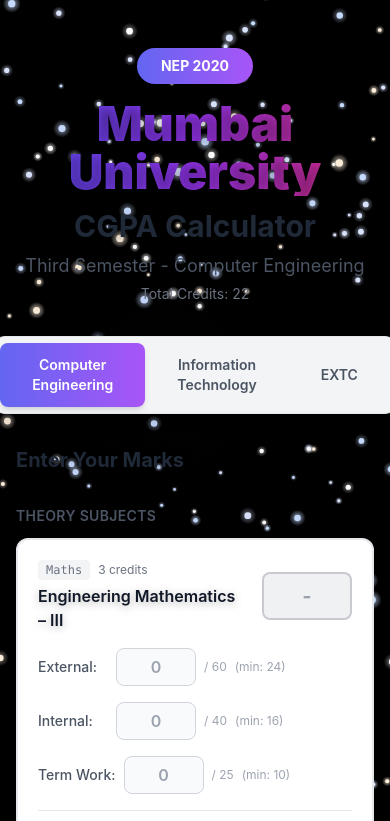
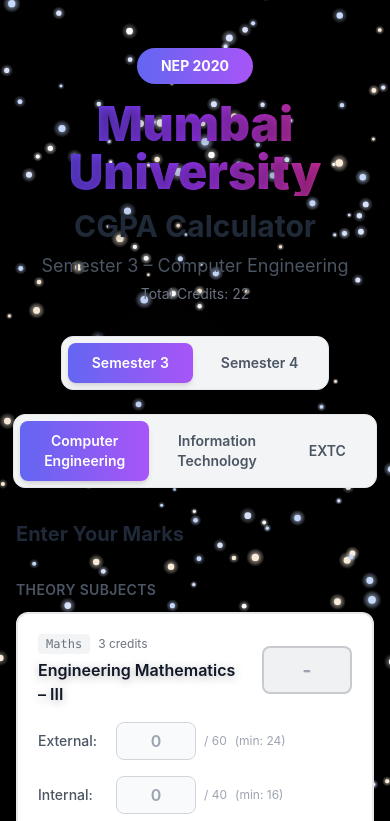
Before and after one commit to sumsin6996-dev/CGPA-Calculator-SEM-3, a Next.js app: page / in a window 390 px wide. Shown: the top 821 px of the page. Built offline with nearby package versions, Linux system fonts and the light colour scheme; no server answers.

Commit message:
feat: add semester selector UI and make Calculator fully config-driven

```diff
--- a/app/components/Calculator.tsx
+++ b/app/components/Calculator.tsx
@@ -1,37 +1,74 @@
 'use client';
 
-import { useState, useRef, useEffect } from 'react';
+import { useState, useRef, useCallback } from 'react';
 import { Subject } from '../types';
-import { getSubjectsByBranch, Branch } from '../subjects';
-import { calculateGrade, calculateSGPA, checkMinimumMarks } from '../grading';
+import {
+    getSubjects,
+    getPracticalStartIndex,
+    getAllSemesters,
+    getBranchesForSemester,
+    getTotalCredits,
+} from '../subjects';
+import { calculateGrade, calculateSGPA, checkMinimumMarks, getGradeColor } from '../grading';
 import SubjectInput from './SubjectInput';
 import Results from './Results';
 
+type SemKey = string;
+type BranchKey = string;
+
 export default function Calculator() {
-    const [branch, setBranch] = useState<Branch>('computer');
-    const [subjects, setSubjects] = useState<Subject[]>(getSubjectsByBranch('computer'));
+    const allSemesters = getAllSemesters();
+
+    const [semester, setSemester] = useState<SemKey>('sem3');
+    const [branch, setBranch] = useState<BranchKey>('computer');
+    const [subjects, setSubjects] = useState<Subject[]>(getSubjects('sem3', 'computer'));
+
     const subjectRefs = useRef<{ [key: string]: { focusFirstInput: () => void } | null }>({});
 
-    const handleComponentChange = (code: string, componentName: string, marks: number) => {
+    const availableBranches = getBranchesForSemester(semester);
+    const totalCredits = getTotalCredits(semester);
+    const practicalStart = getPracticalStartIndex(semester, branch);
+    const theorySubjects = subjects.slice(0, practicalStart);
+    const practicalSubjects = subjects.slice(practicalStart);
+    const hasMarks = subjects.some((s) => s.totalMarks > 0);
+    const hasFailures = subjects.some((s) => s.isFailed);
+    const result = calculateSGPA(subjects);
+
+    const semesterLabel = allSemesters.find((s) => s.key === semester)?.label ?? '';
+    const branchLabel = availableBranches.find((b) => b.key === branch)?.label ?? '';
+
+    const handleSemesterChange = (newSem: SemKey) => {
+        setSemester(newSem);
+        const branches = getBranchesForSemester(newSem);
+        const firstBranch = branches[0]?.key ?? 'computer';
+        setBranch(firstBranch);
+        setSubjects(getSubjects(newSem, firstBranch));
+    };
+
+    const handleBranchChange = (newBranch: BranchKey) => {
+        setBranch(newBranch);
+        setSubjects(getSubjects(semester, newBranch));
+    };
+
+    const handleReset = () => {
+        setSubjects(getSubjects(semester, branch));
+    };
+
+    const handleComponentChange = useCallback(
+        (code: string, componentName: string, marks: number) => {
             setSubjects((prev) =>
                 prev.map((subject) => {
-                if (subject.code === code) {
-                    // Update the specific component
+                    if (subject.code !== code) return subject;
+
                     const updatedComponents = subject.components.map((comp) =>
                         comp.name === componentName ? { ...comp, marks } : comp
                     );
 
-                    // Calculate total marks
-                    const totalMarks = updatedComponents.reduce((sum, comp) => sum + comp.marks, 0);
-
-                    // Calculate max total
-                    const maxTotal = updatedComponents.reduce((sum, comp) => sum + comp.maxMarks, 0);
-
-                    // Calculate percentage
+                    const totalMarks = updatedComponents.reduce((sum, c) => sum + c.marks, 0);
+                    const maxTotal = updatedComponents.reduce((sum, c) => sum + c.maxMarks, 0);
                     const percentage = maxTotal > 0 ? (totalMarks / maxTotal) * 100 : 0;
 
-                    // Check if failed due to minimum marks requirement
-                    const updatedSubject = {
+                    const updatedSubject: Subject = {
                         ...subject,
                         components: updatedComponents,
                         totalMarks,
@@ -42,52 +79,23 @@
                     };
 
                     const isFailed = checkMinimumMarks(updatedSubject);
-
-                    // Get grade and points based on percentage and fail status
                     const { grade, points } = calculateGrade(percentage, isFailed);
 
-                    return {
-                        ...updatedSubject,
-                        grade,
-                        gradePoints: points,
-                        isFailed,
-                    };
-                }
-                return subject;
+                    return { ...updatedSubject, grade, gradePoints: points, isFailed };
                 })
             );
-    };
+        },
+        []
+    );
 
-    const handleReset = () => {
-        setSubjects(getSubjectsByBranch(branch));
-    };
-
-    const handleBranchChange = (newBranch: Branch) => {
-        setBranch(newBranch);
-        setSubjects(getSubjectsByBranch(newBranch));
-    };
-
-    // Create callback for moving to next subject
-    const createNextSubjectCallback = (currentIndex: number) => {
-        return () => {
+    const createNextSubjectCallback = (currentIndex: number) => () => {
         const nextIndex = currentIndex + 1;
         if (nextIndex < subjects.length) {
             const nextSubject = subjects[nextIndex];
             const nextRef = subjectRefs.current[nextSubject.code];
-                if (nextRef) {
-                    setTimeout(() => nextRef.focusFirstInput(), 50);
-                }
+            if (nextRef) setTimeout(() => nextRef.focusFirstInput(), 50);
         }
     };
-    };
-
-    const result = calculateSGPA(subjects);
-    const hasMarks = subjects.some((s) => s.totalMarks > 0);
-    const hasFailures = subjects.some((s) => s.isFailed);
-
-    // Separate theory and practical subjects
-    const theorySubjects = subjects.slice(0, 5);
-    const practicalSubjects = subjects.slice(5);
 
     return (
         <div className="max-w-7xl mx-auto">
@@ -103,52 +111,63 @@
                     CGPA Calculator
                 </h2>
                 <p className="text-gray-600 dark:text-gray-400 text-lg">
-                    Third Semester - {branch === 'computer' ? 'Computer Engineering' : branch === 'it' ? 'Information Technology' : 'Electronics & Telecommunication'}
+                    {semesterLabel} – {branchLabel}
                 </p>
                 <p className="text-sm text-gray-500 dark:text-gray-500 mt-1">
-                    Total Credits: 22
+                    Total Credits: {totalCredits}
                 </p>
             </div>
 
-            {/* Branch Selector */}
-            <div className="mb-8 flex justify-center">
-                <div className="inline-flex bg-gray-100 dark:bg-gray-800 rounded-xl p-1.5 shadow-lg border border-gray-200 dark:border-gray-700">
+            {/* Semester Selector */}
+            <div className="mb-6 flex justify-center">
+                <div className="inline-flex bg-gray-100 dark:bg-gray-800 rounded-xl p-1.5 shadow-lg border border-gray-200 dark:border-gray-700 gap-1">
+                    {allSemesters.map((sem) => (
                         <button
-                        onClick={() => handleBranchChange('computer')}
-                        className={`px-8 py-3 rounded-lg font-semibold text-sm transition-all duration-200 ${branch === 'computer'
+                            key={sem.key}
+                            onClick={() => handleSemesterChange(sem.key)}
+                            className={`px-6 py-2.5 rounded-lg font-semibold text-sm transition-all duration-200 ${
+                                semester === sem.key
                                     ? 'bg-gradient-to-r from-indigo-500 to-purple-500 text-white shadow-md'
                                     : 'text-gray-600 dark:text-gray-400 hover:text-gray-800 dark:hover:text-gray-200'
                             }`}
                         >
-                        Computer Engineering
+                            {sem.label}
                         </button>
+                    ))}
+                </div>
+            </div>
+
+            {/* Branch Selector (only shown when more than 1 branch) */}
+            {availableBranches.length > 1 && (
+                <div className="mb-8 flex justify-center">
+                    <div className="inline-flex bg-gray-100 dark:bg-gray-800 rounded-xl p-1.5 shadow border border-gray-200 dark:border-gray-700 gap-1">
+                        {availableBranches.map((b) => (
                             <button
-                        onClick={() => handleBranchChange('it')}
-                        className={`px-8 py-3 rounded-lg font-semibold text-sm transition-all duration-200 ${branch === 'it'
+                                key={b.key}
+                                onClick={() => handleBranchChange(b.key)}
+                                className={`px-6 py-2.5 rounded-lg font-semibold text-sm transition-all duration-200 ${
+                                    branch === b.key
                                         ? 'bg-gradient-to-r from-indigo-500 to-purple-500 text-white shadow-md'
                                         : 'text-gray-600 dark:text-gray-400 hover:text-gray-800 dark:hover:text-gray-200'
                                 }`}
                             >
-                        Information Technology
+                                {b.label}
                             </button>
-                    <button
-                        onClick={() => handleBranchChange('extc')}
-                        className={`px-8 py-3 rounded-lg font-semibold text-sm transition-all duration-200 ${branch === 'extc'
-                            ? 'bg-gradient-to-r from-indigo-500 to-purple-500 text-white shadow-md'
-                            : 'text-gray-600 dark:text-gray-400 hover:text-gray-800 dark:hover:text-gray-200'
-                            }`}
-                    >
-                        EXTC
-                    </button>
+                        ))}
                     </div>
                 </div>
+            )}
 
             {/* Failure Warning */}
             {hasFailures && (
                 <div className="mb-6 p-4 bg-red-50 dark:bg-red-900/20 border-2 border-red-500 rounded-xl">
                     <div className="flex items-center gap-2 text-red-700 dark:text-red-300">
                         <svg className="w-5 h-5" fill="currentColor" viewBox="0 0 20 20">
-                            <path fillRule="evenodd" d="M8.257 3.099c.765-1.36 2.722-1.36 3.486 0l5.58 9.92c.75 1.334-.213 2.98-1.742 2.98H4.42c-1.53 0-2.493-1.646-1.743-2.98l5.58-9.92zM11 13a1 1 0 11-2 0 1 1 0 012 0zm-1-8a1 1 0 00-1 1v3a1 1 0 002 0V6a1 1 0 00-1-1z" clipRule="evenodd" />
+                            <path
+                                fillRule="evenodd"
+                                d="M8.257 3.099c.765-1.36 2.722-1.36 3.486 0l5.58 9.92c.75 1.334-.213 2.98-1.742 2.98H4.42c-1.53 0-2.493-1.646-1.743-2.98l5.58-9.92zM11 13a1 1 0 11-2 0 1 1 0 012 0zm-1-8a1 1 0 00-1 1v3a1 1 0 002 0V6a1 1 0 00-1-1z"
+                                clipRule="evenodd"
+                            />
                         </svg>
                         <span className="font-semibold">
                             Warning: One or more subjects have marks below the minimum requirement!
@@ -174,7 +193,7 @@
                         )}
                     </div>
 
-                    {/* Theory Subjects */}
+                    {theorySubjects.length > 0 && (
                         <div>
                             <h4 className="text-sm font-semibold text-gray-600 dark:text-gray-400 mb-3 uppercase tracking-wide">
                                 Theory Subjects
@@ -182,10 +201,8 @@
                             <div className="space-y-3">
                                 {theorySubjects.map((subject, index) => (
                                     <SubjectInput
-                                    key={subject.code}
-                                    ref={(el) => {
-                                        subjectRefs.current[subject.code] = el;
-                                    }}
+                                        key={`${semester}-${branch}-${subject.code}`}
+                                        ref={(el) => { subjectRefs.current[subject.code] = el; }}
                                         subject={subject}
                                         onComponentChange={handleComponentChange}
                                         onLastInputComplete={createNextSubjectCallback(index)}
@@ -193,8 +210,9 @@
                                 ))}
                             </div>
                         </div>
+                    )}
 
-                    {/* Practical Subjects */}
+                    {practicalSubjects.length > 0 && (
                         <div>
                             <h4 className="text-sm font-semibold text-gray-600 dark:text-gray-400 mb-3 uppercase tracking-wide">
                                 Practicals / TW
@@ -202,115 +220,21 @@
                             <div className="space-y-3">
                                 {practicalSubjects.map((subject, index) => (
                                     <SubjectInput
-                                    key={subject.code}
-                                    ref={(el) => {
-                                        subjectRefs.current[subject.code] = el;
-                                    }}
+                                        key={`${semester}-${branch}-${subject.code}`}
+                                        ref={(el) => { subjectRefs.current[subject.code] = el; }}
                                         subject={subject}
                                         onComponentChange={handleComponentChange}
-                                    onLastInputComplete={createNextSubjectCallback(theorySubjects.length + index)}
+                                        onLastInputComplete={createNextSubjectCallback(
+                                            theorySubjects.length + index
+                                        )}
                                     />
                                 ))}
                             </div>
                         </div>
+                    )}
 
                     {/* Grading Scale Reference */}
-                    <div className="bg-gray-50 dark:bg-gray-800 rounded-xl p-6 border border-gray-200 dark:border-gray-700">
-                        <h4 className="font-semibold text-gray-800 dark:text-white mb-4">
-                            Mumbai University Grading Scale (Strict)
-                        </h4>
-                        <div className="grid grid-cols-2 sm:grid-cols-4 gap-3 text-sm mb-4">
-                            {[
-                                { grade: 'O', range: '≥ 90', points: 10 },
-                                { grade: 'A+', range: '80-89', points: 9 },
-                                { grade: 'A', range: '70-79', points: 8 },
-                                { grade: 'B+', range: '60-69', points: 7 },
-                                { grade: 'B', range: '55-59', points: 6 },
-                                { grade: 'C', range: '50-54', points: 5 },
-                                { grade: 'D', range: '40-49', points: 4 },
-                                { grade: 'F', range: '< 40', points: 0 },
-                            ].map((item, idx) => (
-                                <div
-                                    key={`${item.grade}-${idx}`}
-                                    className="bg-white dark:bg-gray-700 rounded-lg p-3 text-center"
-                                >
-                                    <div className={`text-lg font-bold ${getGradeColor(item.grade)}`}>
-                                        {item.grade}
-                                    </div>
-                                    <div className="text-xs text-gray-600 dark:text-gray-400 mt-1">
-                                        {item.range}%
-                                    </div>
-                                    <div className="text-xs text-gray-500 dark:text-gray-500 mt-0.5">
-                                        GP {item.points}
-                                    </div>
-                                </div>
-                            ))}
-                        </div>
-                        <div className="space-y-2">
-                            <div className="p-3 bg-blue-50 dark:bg-blue-900/20 rounded-lg">
-                                <p className="text-xs text-blue-800 dark:text-blue-300">
-                                    <strong>Minimum Marks Requirements:</strong>
-                                </p>
-                                <ul className="text-xs text-blue-700 dark:text-blue-300 mt-1 ml-4 list-disc space-y-0.5">
-                                    <li>Theory External: Minimum 24/60</li>
-                                    <li>Theory Internal: Minimum 16/40</li>
-                                    {branch === 'computer' && (
-                                        <>
-                                            <li>AOA/COA Labs TW: Minimum 10/25</li>
-                                            <li>AOA/COA Labs OR: Minimum 10/25</li>
-                                            <li>FSJP TW: Minimum 20/50</li>
-                                            <li>FSJP OR: Minimum 10/25</li>
-                                        </>
-                                    )}
-                                    {branch === 'it' && (
-                                        <>
-                                            <li>ADSA/DBMS Labs TW: Minimum 10/25</li>
-                                            <li>ADSA/DBMS Labs OR: Minimum 10/25</li>
-                                            <li>FSJP TW: Minimum 20/50</li>
-                                            <li>FSJP OR: Minimum 10/25</li>
-                                        </>
-                                    )}
-                                    {branch === 'extc' && (
-                                        <>
-                                            <li>EDLC/DSD Labs TW: Minimum 10/25</li>
-                                            <li>EDLC/DSD Labs OR: Minimum 10/25</li>
-                                            <li>C++ & Java TW: Minimum 20/50</li>
-                                            <li>C++ & Java OR: Minimum 10/25</li>
-                                        </>
-                                    )}
-                                    <li>ED/ES TW: Minimum 20/50</li>
-                                </ul>
-                            </div>
-                            <div className="p-3 bg-purple-50 dark:bg-purple-900/20 rounded-lg">
-                                <p className="text-xs text-purple-800 dark:text-purple-300">
-                                    <strong>Subject Structure:</strong>
-                                </p>
-                                <ul className="text-xs text-purple-700 dark:text-purple-300 mt-1 ml-4 list-disc space-y-0.5">
-                                    <li>Theory: External (60) + Internal (40) = 100</li>
-                                    <li>Maths: External (60) + Internal (40) + TW (25) = 125</li>
-                                    {branch === 'computer' && (
-                                        <>
-                                            <li>AOA/COA Labs: TW (25) + OR (25) = 50</li>
-                                            <li>FSJP: TW (50) + OR (25) = 75</li>
-                                        </>
-                                    )}
-                                    {branch === 'it' && (
-                                        <>
-                                            <li>AOA/DBMS Labs: TW (25) + OR (25) = 50</li>
-                                            <li>FSJP: TW (50) + OR (25) = 75</li>
-                                        </>
-                                    )}
-                                    {branch === 'extc' && (
-                                        <>
-                                            <li>EDLC/DSD Labs: TW (25) + OR (25) = 50</li>
-                                            <li>C++ & Java: TW (50) + OR (25) = 75</li>
-                                        </>
-                                    )}
-                                    <li>ED/ES: TW (50) = 50</li>
-                                </ul>
-                            </div>
-                        </div>
-                    </div>
+                    <GradingScaleReference semester={semester} branch={branch} />
                 </div>
 
                 {/* Results Section */}
@@ -324,16 +248,81 @@
     );
 }
 
-function getGradeColor(grade: string): string {
-    const colors: { [key: string]: string } = {
-        'O': 'text-emerald-500',
-        'A+': 'text-green-500',
-        'A': 'text-lime-500',
-        'B+': 'text-yellow-500',
-        'B': 'text-orange-500',
-        'C': 'text-amber-600',
-        'D': 'text-orange-700',
-        'F': 'text-red-600',
+function GradingScaleReference({ semester, branch }: { semester: string; branch: string }) {
+    const gradeItems = [
+        { grade: 'O', range: '≥ 90', points: 10 },
+        { grade: 'A+', range: '80–89', points: 9 },
+        { grade: 'A', range: '70–79', points: 8 },
+        { grade: 'B+', range: '60–69', points: 7 },
+        { grade: 'B', range: '55–59', points: 6 },
+        { grade: 'C', range: '50–54', points: 5 },
+        { grade: 'D', range: '40–49', points: 4 },
+        { grade: 'F', range: '< 40', points: 0 },
+    ];
+
+    const minMarkInfo: Record<string, string[]> = {
+        'sem3-computer': [
+            'Theory External: min 24 / 60',
+            'Theory Internal: min 16 / 40',
+            'Maths TW: min 10 / 25',
+            'AOA / COA Lab TW & OR: min 10 / 25',
+            'FSJP TW: min 20 / 50  |  OR: min 10 / 25',
+            'ED / ESE TW: min 20 / 50',
+        ],
+        'sem3-it': [
+            'Theory External: min 24 / 60',
+            'Theory Internal: min 16 / 40',
+            'Maths TW: min 10 / 25',
+            'ADSA / SQL Lab TW & OR: min 10 / 25',
+            'FSJP TW: min 20 / 50  |  OR: min 10 / 25',
+            'ED / ES TW: min 20 / 50',
+        ],
+        'sem3-extc': [
+            'Theory External: min 24 / 60',
+            'Theory Internal: min 16 / 40',
+            'Maths TW: min 10 / 25',
+            'EDLC / DSD Lab TW & OR: min 10 / 25',
+            'C++ & Java TW: min 20 / 50  |  OR: min 10 / 25',
+            'ED / ESE TW: min 20 / 50',
+        ],
+        'sem4-computer': [
+            'BFS External: min 12 / 30',
+            'BFS Internal: min 8 / 20',
+            'Other Theory External: min 24 / 60',
+            'Other Theory Internal: min 16 / 40',
+            'Labs (Oral & TW): min 10 / 25 each',
+            'BMD / DT TW: min 20 / 50',
+            'Mini Project Oral: min 10 / 25  |  TW: min 20 / 50',
+        ],
     };
-    return colors[grade] || 'text-gray-400';
+
+    const key = `${semester}-${branch}`;
+    const minMarks = minMarkInfo[key] ?? [];
+
+    return (
+        <div className="bg-gray-50 dark:bg-gray-800 rounded-xl p-6 border border-gray-200 dark:border-gray-700">
+            <h4 className="font-semibold text-gray-800 dark:text-white mb-4">
+                Mumbai University Grading Scale (Strict)
+            </h4>
+            <div className="grid grid-cols-2 sm:grid-cols-4 gap-3 text-sm mb-4">
+                {gradeItems.map((item, idx) => (
+                    <div key={`${item.grade}-${idx}`} className="bg-white dark:bg-gray-700 rounded-lg p-3 text-center">
+                        <div className={`text-lg font-bold ${getGradeColor(item.grade)}`}>{item.grade}</div>
+                        <div className="text-xs text-gray-600 dark:text-gray-400 mt-1">{item.range}%</div>
+                        <div className="text-xs text-gray-500 dark:text-gray-500 mt-0.5">GP {item.points}</div>
+                    </div>
+                ))}
+            </div>
+            {minMarks.length > 0 && (
+                <div className="p-3 bg-blue-50 dark:bg-blue-900/20 rounded-lg">
+                    <p className="text-xs text-blue-800 dark:text-blue-300 font-semibold mb-1">
+                        Minimum Marks Requirements:
+                    </p>
+                    <ul className="text-xs text-blue-700 dark:text-blue-300 ml-4 list-disc space-y-0.5">
+                        {minMarks.map((m, i) => <li key={i}>{m}</li>)}
+                    </ul>
+                </div>
+            )}
+        </div>
+    );
 }
```
Lines whose indentation alone changed are shown as unchanged.
